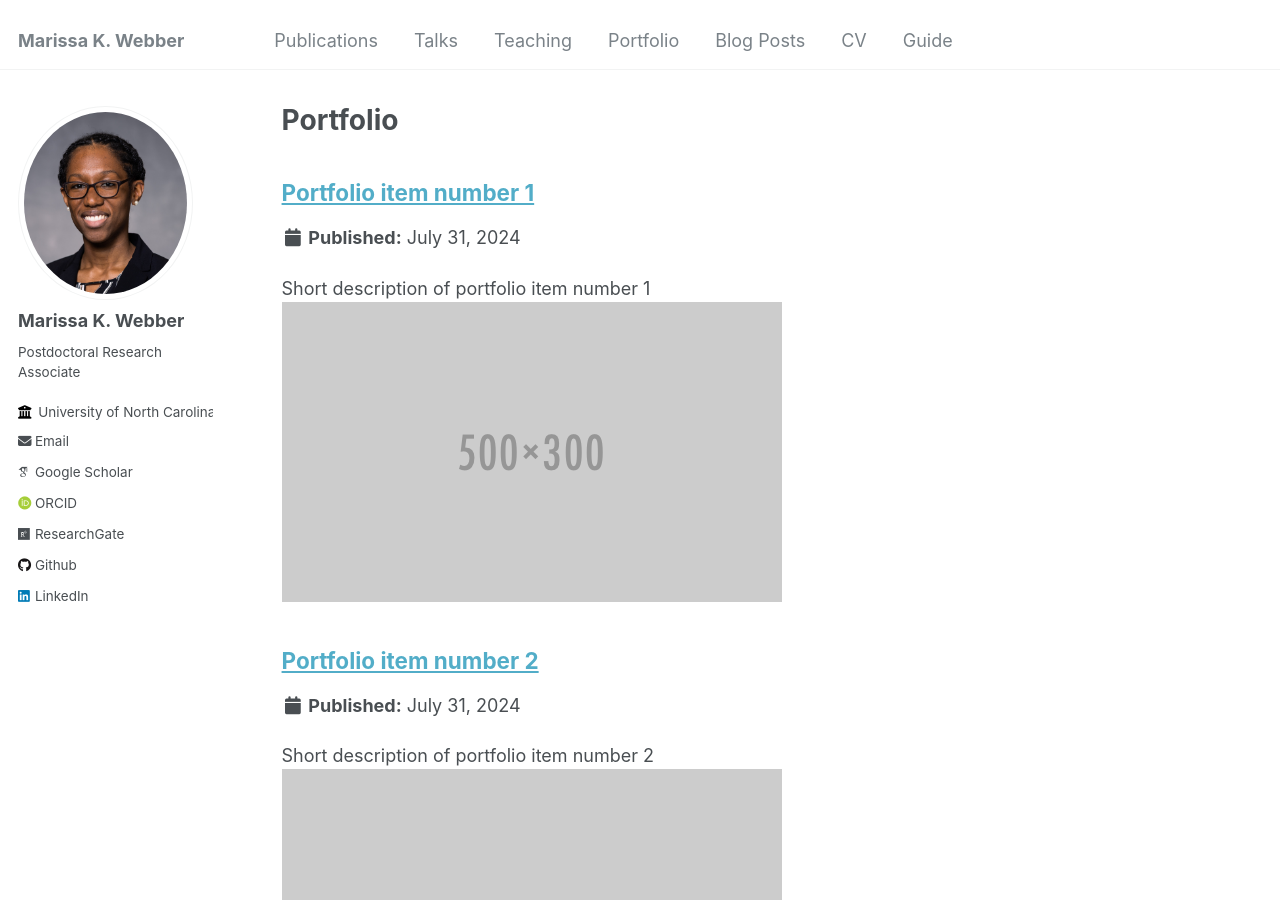
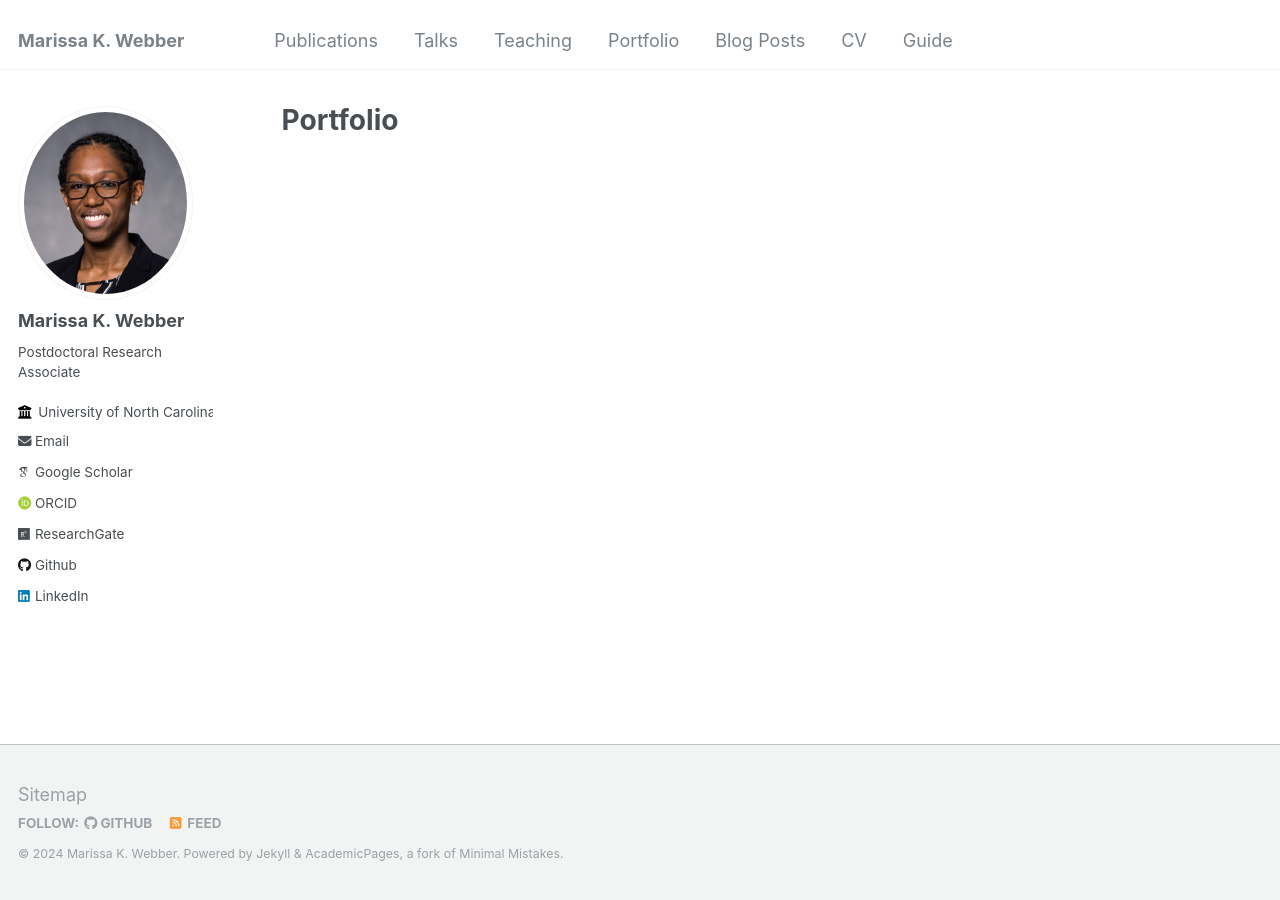
Before and after one commit to mwebber2/marissakwebber, a Jekyll site: the page built from _pages/portfolio.html, in a window 1280 px wide and 900 px high. Built offline with Jekyll 4.4.1, drawn with Linux system fonts in a browser that asks for light colours; some web fonts are replaced; part of the change alters nothing that is shown.

Commit message:
Update _config.yml
comment out all mentions of portfolio

```diff
--- a/_config.yml
+++ b/_config.yml
@@ -206,9 +206,9 @@ collections:
   publications:
     output: true
     permalink: /:collection/:path/
-  portfolio:
-    output: false
-    permalink: /:collection/:path/
+  #portfolio:
+  #  output: false
+  #  permalink: /:collection/:path/
   talks:
     output: true
     permalink: /:collection/:path/
@@ -253,14 +253,14 @@ defaults:
       share: true
       comments: true
   # _portfolio
-  - scope:
-      path: ""
-      type: portfolio
-    values:
-      layout: single
-      author_profile: true
-      share: false
-      comment: false
+  #- scope:
+  #    path: ""
+  #    type: portfolio
+  #  values:
+  #    layout: single
+  #    author_profile: true
+  #    share: false
+  #    comment: false
   # _talks
   - scope:
       path: ""
```
